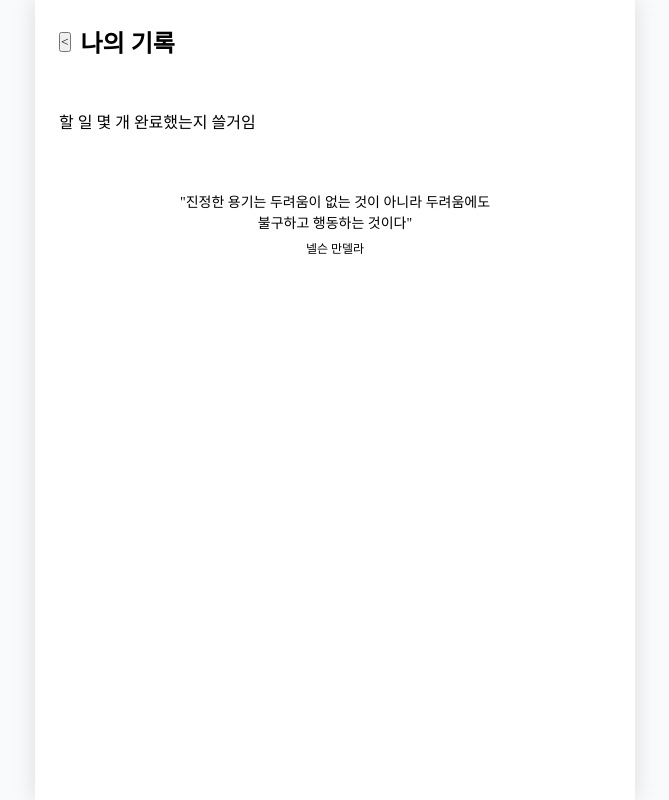
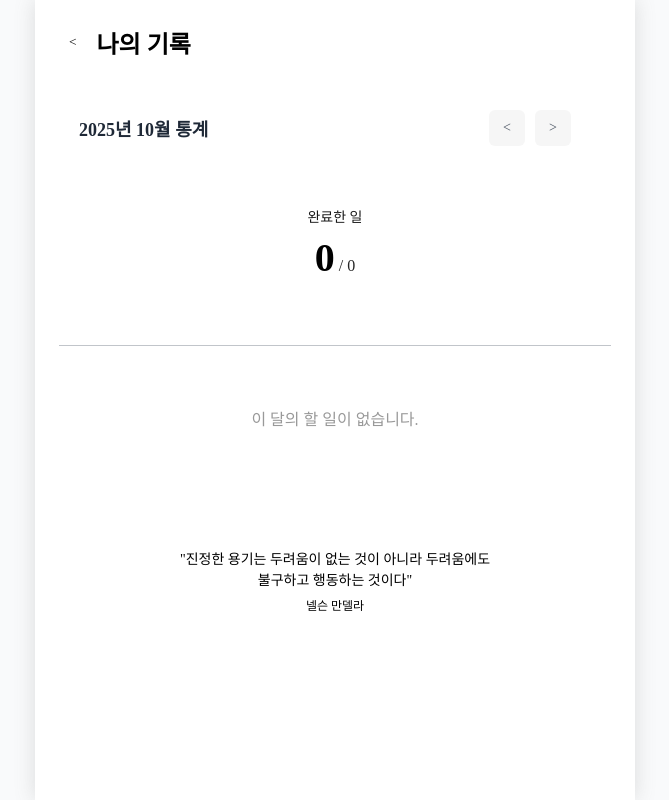
Before and after one commit to HeizlHazel/My-todo, a React (Vite) app in the folder todo-practice/: page /report in a window 1280 px wide. Shown: the whole page, without its empty margins (305-974 px from the left). Built offline with nearby package versions, Linux system fonts and the light colour scheme; a web font is replaced by a local one.

Commit message:
TodoReport css 수정

```diff
--- a/todo-practice/src/components/TodoReport.jsx
+++ b/todo-practice/src/components/TodoReport.jsx
@@ -1,20 +1,138 @@
 import { useNavigate } from "react-router-dom";
 import "./TodoReport.css";
+import { useContext, useMemo, useState } from "react";
+import { TodoStateContext } from "../App";
 
 const TodoReport = () => {
   const nav = useNavigate();
+  const { todos } = useContext(TodoStateContext);
+
+  // 현재 날짜로 초기화
+  const [currentDate, setCurrentDate] = useState(new Date());
+
+  // 월별 통계와 요일별 통계 계산
+  const { monthlyStats, weekdayStats } = useMemo(() => {
+    const year = currentDate.getFullYear();
+    const month = String(currentDate.getMonth() + 1).padStart(2, "0");
+    const targetYearMonth = `${year}-${month}`;
+
+    // 해당 월의 todos 필터링
+    const filteredTodos = todos.filter(
+      (todo) => todo.date.substring(0, 7) === targetYearMonth
+    );
+
+    // 월별 통계
+    const completed = filteredTodos.filter((todo) => todo.completed).length;
+
+    const monthlyStats = {
+      month: `${year}년 ${parseInt(month)}월`,
+      completed,
+      total: filteredTodos.length,
+    };
+
+    // 요일별로 완료된 할 일 통계
+    const weekdayCount = [0, 0, 0, 0, 0, 0, 0]; // 일~토
+    filteredTodos
+      .filter((todo) => todo.completed)
+      .forEach((todo) => {
+        const date = new Date(todo.date);
+        const dayOfWeek = date.getDay();
+        weekdayCount[dayOfWeek]++;
+      });
+
+    return {
+      monthlyStats,
+      weekdayStats: weekdayCount,
+    };
+  }, [todos, currentDate]);
+
+  // 이전 달로 이동
+  const handlePrevMonth = () => {
+    setCurrentDate(
+      new Date(currentDate.getFullYear(), currentDate.getMonth() - 1, 1)
+    );
+  };
+
+  // 다음 달로 이동
+  const handleNextMonth = () => {
+    setCurrentDate(
+      new Date(currentDate.getFullYear(), currentDate.getMonth() + 1, 1)
+    );
+  };
+
+  const percentage =
+    monthlyStats.total > 0
+      ? Math.round((monthlyStats.completed / monthlyStats.total) * 100)
+      : 0;
 
   return (
     <div className="TodoReport">
       <div className="header">
-        <button onClick={() => nav(`/`)}>&lt;</button>
+        <button className="header-btn" onClick={() => nav(`/`)}>
+          &lt;
+        </button>
         <h2>나의 기록</h2>
       </div>
       <div className="content">
-        <div>할 일 몇 개 완료했는지 쓸거임</div>
+        {/* 월 내비게이션 */}
+        <div className="month-navigation">
+          <span>{monthlyStats.month} 통계</span>
+          <div className="btn-container">
+            <button onClick={handlePrevMonth}>&lt;</button>
+            <button onClick={handleNextMonth}>&gt;</button>
+          </div>
+        </div>
+
+        {/* 통계 요약 */}
+        <div className="stats-summary">
+          <div className="main-stat">
+            <div className="main-stat-label">완료한 일</div>
+            <span className="main-stat-value">{monthlyStats.completed}</span>
+            <span className="main-stat-total"> / {monthlyStats.total}</span>
+          </div>
+        </div>
+
+        {/* 월별 통계 그래프 */}
+        {monthlyStats.total > 0 ? (
+          <div className="progress-section">
+            <div className="progress-container">
+              <div className="progress-header">
+                <span className="progress-label">전체 진행도</span>
+                <span className="progress-percentage">{percentage}%</span>
+              </div>
+              <div className="progress-bar-bg">
+                <div
+                  className="progress-bar-fill"
+                  style={{ width: `${percentage}%` }}
+                >
+                  <span className="progress-text">
+                    {monthlyStats.completed}/{monthlyStats.total}
+                  </span>
+                </div>
+              </div>
+
+              {/* 요일별 완료 통계 */}
+              <div className="weekday-stats">
+                {["일", "월", "화", "수", "목", "금", "토"].map((day, i) => (
+                  <div key={day} className="day-stat">
+                    <div className="day-label">{day}</div>
+                    <div
+                      className={`day-circle ${
+                        weekdayStats[i] > 0 ? "has-complete" : ""
+                      }`}
+                    >
+                      {weekdayStats[i]}
+                    </div>
+                  </div>
+                ))}
+              </div>
+            </div>
+          </div>
+        ) : (
+          <div className="no-data">이 달의 할 일이 없습니다.</div>
+        )}
       </div>
     </div>
   );
 };
-
 export default TodoReport;
```
